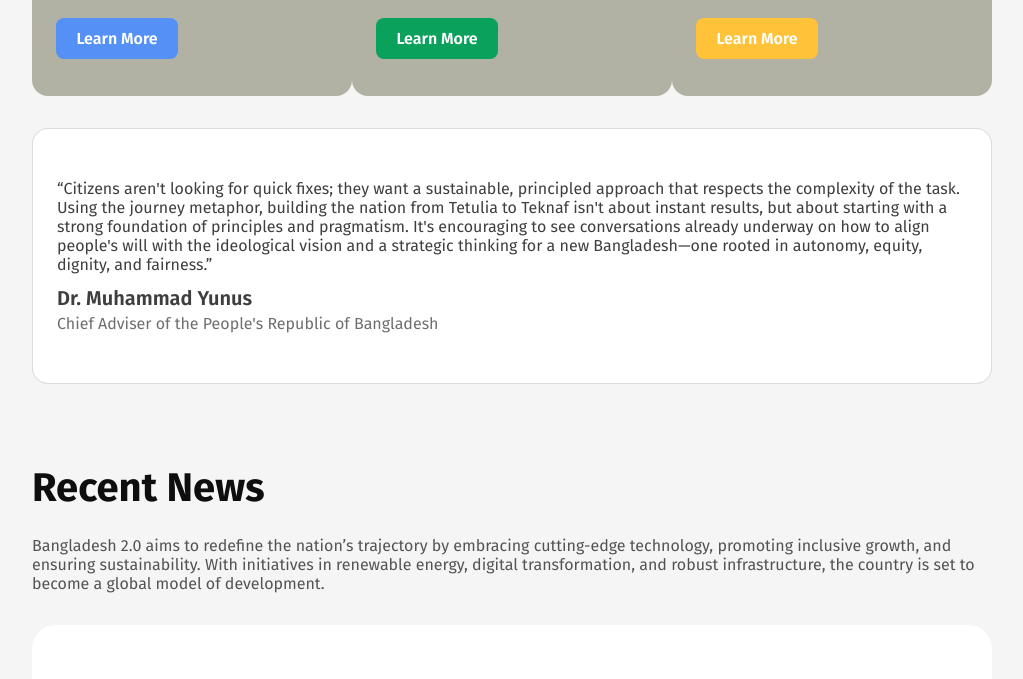
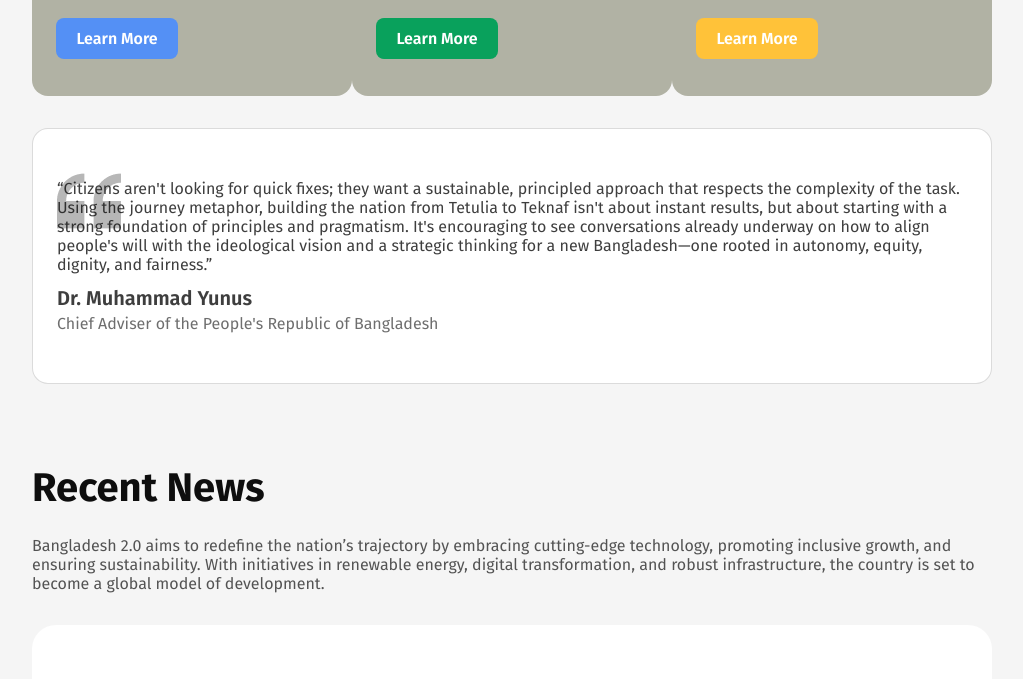
Before and after one commit to rahuldm/Bangladesh-2.0, a plain HTML site: page index.html in a window 1280 px wide. Shown: the part 1560-2239 px from the top of the page, without its empty margins (128-1151 px from the left). Drawn offline with Linux system fonts and the light colour scheme; the site is published under a folder, as on GitHub Pages, so addresses that start at the root find nothing.

Commit message:
minor change

```diff
--- a/styles/style.css
+++ b/styles/style.css
@@ -266,7 +266,7 @@ nav ul {
     box-sizing: border-box;
     border: 1px solid rgba(14, 14, 14, 0.15);
     border-radius: 16px;
-    background: url(/assets/quote-bg.png), white;
+    background: url(../assets/quote-bg.png), white;
     background-repeat: no-repeat;
     background-position: left 24px top 40px;
     display: flex;
```
